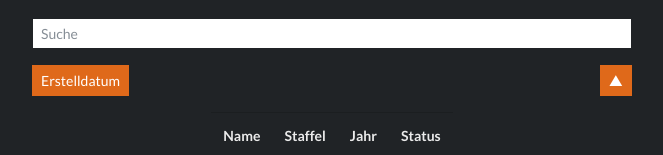
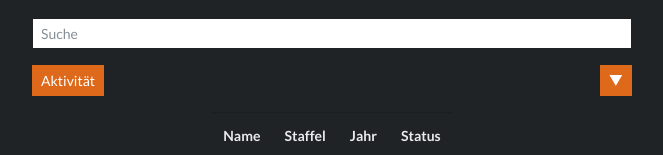
Before and after one commit to Fynmar91/media-db, a Vue app in the folder client/: page /list/0 in a window 1280 px wide. Shown: the part 153-308 px from the top of the page, without its empty margins (308-971 px from the left). Built offline with nearby package versions, Linux system fonts and the light colour scheme; no server answers.

Commit message:
sort order

```diff
--- a/client/src/views/List.vue
+++ b/client/src/views/List.vue
@@ -37,9 +37,9 @@
         </div>
         <div class="row justify-content-center">
           <div class="form-group" style="width: 100%; max-width: 600px;">
-            <button type="button" class="btn btn-primary btn-sm" @click="sort('created')">Erstelldatum</button>
+            <button type="button" class="btn btn-primary btn-sm" @click="sort('created')">Aktivität</button>
             <button type="button" class="btn btn-primary btn-sm" style="float: right;">
-              {{ currentSortDir == "desc" ? "▲" : "▼" }}
+              {{ currentSortDir == "desc" ? "▼" : "▲" }}
             </button>
           </div>
         </div>
```
